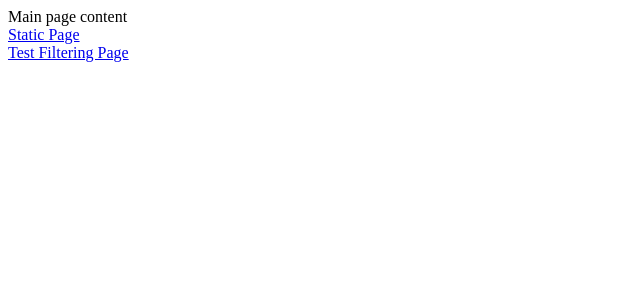
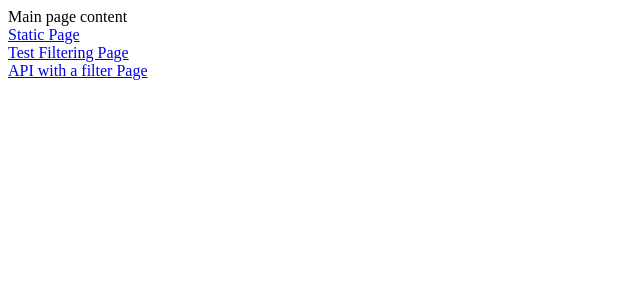
Before and after one commit to thomasgregory-v1/nm_challenge, an Angular app in the folder NM_challenge/: page / in a window 1280 px wide. Shown: the top 300 px of the page, without its empty margins (0-640 px from the left). Built offline with nearby package versions, Linux system fonts and the light colour scheme.

Commit message:
added routing for filtered API

```diff
--- a/NM_challenge/src/app/app.component.html
+++ b/NM_challenge/src/app/app.component.html
@@ -3,4 +3,6 @@ Main page content
 <a class="button" routerLink="/static-page">Static Page</a>
 <br>
 <a class="button" routerLink="/test-filtering">Test Filtering Page</a>
+<br>
+<a class="button" routerLink="/filtered-api-results">API with a filter Page</a>
 <router-outlet></router-outlet>
```
Also changed, not shown: NM_challenge/src/app/app.module.ts (+5 -2 lines).
